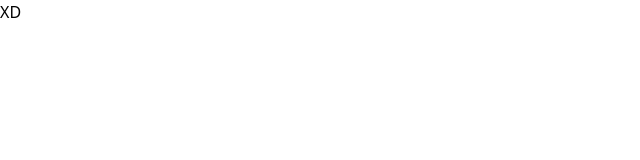
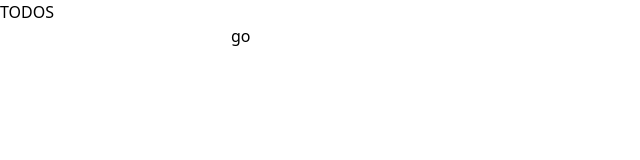
Before and after one commit to Fluffers/react-ts-todo, a React (Vite) app: page / in a window 1280 px wide. Shown: the top 160 px of the page, without its empty margins (0-640 px from the left). Built offline with nearby package versions, Linux system fonts and the light colour scheme.

Commit message:
add basic component structure

```diff
--- a/package.json
+++ b/package.json
@@ -12,8 +12,10 @@
     "format": "prettier --write \"./**/*.{js,jsx,ts,tsx,html,css,json}\""
   },
   "dependencies": {
+    "@types/uuid": "^8.3.4",
     "react": "^18.2.0",
-    "react-dom": "^18.2.0"
+    "react-dom": "^18.2.0",
+    "uuid": "^8.3.2"
   },
   "devDependencies": {
     "@types/react": "^18.0.15",
--- a/src/App.tsx
+++ /dev/null
@@ -1,5 +0,0 @@
-function App() {
-  return <div>XD</div>;
-}
-
-export default App;
--- /dev/null
+++ b/src/components/App.tsx
@@ -0,0 +1,37 @@
+import { useState } from "react";
+import { InputTodo } from "./InputTodo";
+import { ListTodo } from "./ListTodo";
+import { NavTodo } from "./NavTodo";
+import { v4 as uuidv4 } from "uuid";
+import { Todo } from "../types";
+
+export const App = () => {
+  const [todoList, setTodoList] = useState<Array<Todo>>([]);
+
+  const addTodo = (text: Todo["text"]) => {
+    setTodoList(() => [
+      ...todoList,
+      { text: text, checked: false, id: uuidv4() },
+    ]);
+  };
+
+  const toggleTodo = (toggledTodoId: Todo["id"]) => {
+    setTodoList((todoList) =>
+      todoList.map((todo) => ({
+        ...todo,
+        checked: todo.id === toggledTodoId ? !todo.checked : todo.checked,
+      }))
+    );
+  };
+
+  return (
+    <>
+      <h1>TODOS</h1>
+      <div>
+        <InputTodo onTodoCreate={addTodo} />
+        <ListTodo list={todoList} onToggleTodo={toggleTodo} />
+        <NavTodo />
+      </div>
+    </>
+  );
+};
--- /dev/null
+++ b/src/components/InputTodo.tsx
@@ -0,0 +1,26 @@
+import { useState } from "react";
+import { Todo } from "../types";
+
+interface InputTodoProps {
+  onTodoCreate: (text: Todo["text"]) => void;
+}
+
+export const InputTodo = ({ onTodoCreate }: InputTodoProps) => {
+  const [inputVal, setInputVal] = useState("");
+
+  return (
+    <form
+      onSubmit={(event) => {
+        event.preventDefault();
+        onTodoCreate(inputVal);
+      }}
+    >
+      <input
+        type="text"
+        value={inputVal}
+        onChange={(event) => setInputVal(event.target.value)}
+      ></input>
+      <button>go</button>
+    </form>
+  );
+};
--- /dev/null
+++ b/src/components/ListTodo.tsx
@@ -0,0 +1,23 @@
+import { Todo } from "../types";
+
+interface ListTodoProps {
+  list: Array<Todo>;
+  onToggleTodo: (id: Todo["id"]) => void;
+}
+
+export const ListTodo = ({ list, onToggleTodo }: ListTodoProps) => {
+  return (
+    <div>
+      {list.map((todo) => (
+        <div key={todo.id}>
+          <input
+            type="checkbox"
+            checked={todo.checked}
+            onChange={() => onToggleTodo(todo.id)}
+          ></input>
+          {todo.text}
+        </div>
+      ))}
+    </div>
+  );
+};
--- /dev/null
+++ b/src/components/NavTodo.tsx
@@ -0,0 +1,3 @@
+export const NavTodo = () => {
+  return <div></div>;
+};
--- a/src/main.tsx
+++ b/src/main.tsx
@@ -1,6 +1,6 @@
 import React from "react";
 import ReactDOM from "react-dom/client";
-import App from "./App";
+import { App } from "./components/App";
 import "./index.css";
 
 ReactDOM.createRoot(document.getElementById("root") as HTMLElement).render(
--- /dev/null
+++ b/src/types/index.ts
@@ -0,0 +1,5 @@
+export interface Todo {
+  text: string;
+  checked: boolean;
+  id: string;
+}
```
Also changed, not shown: 1 other file (tests, documents, lock files or other folders).
